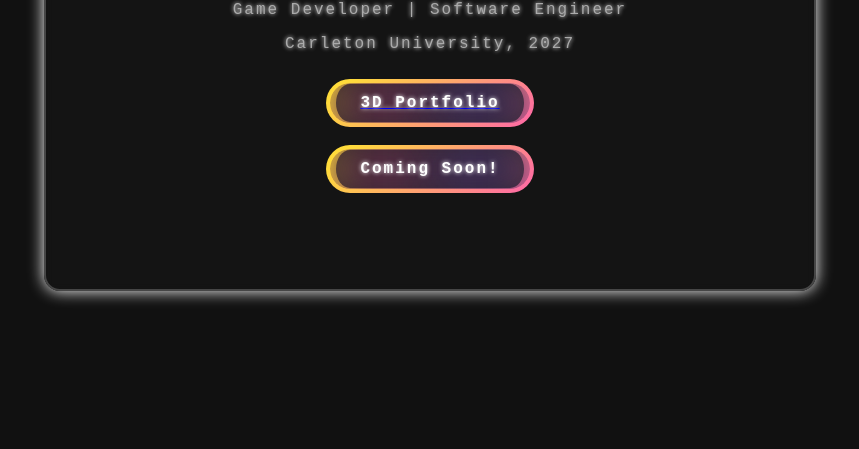
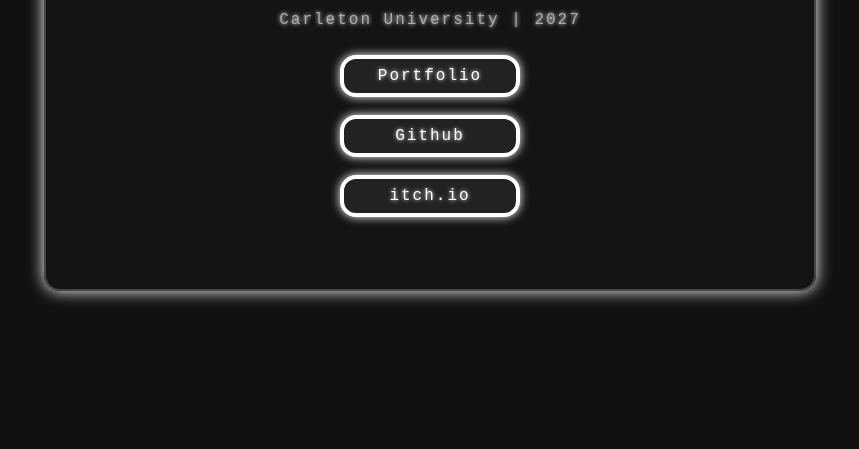
Before and after one commit to xQuilled/xquilled.github.io, a plain HTML site: page index.html in a window 1280 px wide. Shown: the part 351-800 px from the top of the page, without its empty margins (210-1069 px from the left). Drawn offline with Linux system fonts and the light colour scheme.

Commit message:
Modified button styling, added more links.

```diff
--- a/css/style.css
+++ b/css/style.css
@@ -1,6 +1,6 @@
 @font-face {
-  font-family: 'Ubuntu Mono';
-  src: url('https://fonts.googleapis.com/css2?family=Ubuntu+Mono&display=swap');
+  font-family: "Ubuntu Mono";
+  src: url("https://fonts.googleapis.com/css2?family=Ubuntu+Mono&display=swap");
 }
 
 body {
@@ -9,11 +9,10 @@ body {
   background-position: center;
   background-position: 50% 50%;
   background-repeat: repeat;
-  font-family: 'Ubuntu Mono', monospace;
-  ;
+  font-family: "Ubuntu Mono", monospace;
   font-size: 16px;
   letter-spacing: 2px;
-  color: #FFFFFF;
+  color: #ffffff;
   text-shadow: 0 0 4px white;
   color: #ababab;
 
@@ -39,14 +38,14 @@ body {
   background: rgba(50, 50, 50, 0.1);
   border: 2px solid;
   backdrop-filter: blur(2px);
-  box-shadow: 0px 0px 16px #FFF;
+  box-shadow: 0px 0px 16px #fff;
   border-radius: 16px;
   border-color: #464646;
 
   animation-duration: 0.8s;
-  animation-name: animate-pop;
+  animation-name: animate-opacity;
   backdrop-filter: blur(4px);
-  animation-timing-function: cubic-bezier(.26, .53, .74, 1.18);
+  animation-timing-function: cubic-bezier(0.26, 0.53, 0.74, 1.18);
 }
 
 h1 {
@@ -60,8 +59,7 @@ p {
   margin: 8px;
 }
 
-
-@keyframes animate-pop {
+@keyframes animate-opacity {
   0% {
     opacity: 0;
   }
@@ -71,113 +69,32 @@ p {
   }
 }
 
-.btn {
-  display: flex;
-  justify-content: center;
-  align-items: center;
-  width: 13rem;
-  overflow: hidden;
-  height: 3rem;
-  font-family: 'Ubuntu Mono', monospace;
-  background-size: 300% 300%;
-  backdrop-filter: blur(1rem);
-  border-radius: 5rem;
-  transition: 0.5s;
-  animation: gradient_301 5s ease infinite;
-  border: double 4px transparent;
-  background-image: linear-gradient(#212121, #212121), linear-gradient(137.48deg, #ffdb3b 10%, #FE53BB 45%, #8F51EA 67%, #0044ff 87%);
-  background-origin: border-box;
-  background-clip: content-box, border-box;
+button {
+  background-color: #222222;
+  box-shadow: 0 0 10px #ffffff;
+  border-radius: 16px;
+  border-width: 4px;
+  border-style: solid;
+  border-color: #fff;
+  color: #fff;
+  width: 180px;
+  font-family: "Ubuntu Mono", monospace;
+  font-size: 16px;
+  letter-spacing: 2px;
+  text-shadow: 0 0 4px #fff;
+  padding: 8px 16px;
+  scale: 1;
+  transition: all 0.4s;
 }
 
-#container-stars {
-  position: absolute;
-  z-index: -1;
-  width: 100%;
-  height: 100%;
-  overflow: hidden;
-  transition: 0.5s;
-  backdrop-filter: blur(1rem);
-  border-radius: 5rem;
+button:hover {
+  scale: 1.1;
+  background: linear-gradient(60deg, rgba(200, 200, 200, 1), rgba(0, 0, 0, 1));
+  box-shadow: 0 0 32px #ffffff;
 }
 
-strong {
-  z-index: 2;
-  font-size: 16px;
-  letter-spacing: 2px;
-  color: #FFFFFF;
-  text-shadow: 0 0 4px white;
+button:active {
+  scale: 1.05;
+  background: linear-gradient(50deg, rgba(200, 200, 200, 1), rgba(0, 0, 0, 1));
+  box-shadow: 0 0 32px #555555;
 }
-
-#glow {
-  position: absolute;
-  display: flex;
-  width: 12rem;
-}
-
-.circle {
-  width: 100%;
-  height: 30px;
-  filter: blur(2rem);
-  animation: pulse_3011 4s infinite;
-  z-index: -1;
-}
-
-.circle:nth-of-type(1) {
-  background: rgba(254, 83, 186, 0.636);
-}
-
-.circle:nth-of-type(2) {
-  background: rgba(142, 81, 234, 0.704);
-}
-
-.btn:hover #container-stars {
-  z-index: 1;
-  background-color: rgba(0, 0, 0, 0.5);
-}
-
-.btn:hover {
-  transform: scale(1.1)
-}
-
-.btn:active {
-  border: double 4px #FE53BB;
-  background-origin: border-box;
-  background-clip: content-box, border-box;
-  animation: none;
-}
-
-.btn:active .circle {
-  background: #FE53BB;
-}
-
-@keyframes gradient_301 {
-  0% {
-    background-position: 0% 50%;
-  }
-
-  50% {
-    background-position: 100% 50%;
-  }
-
-  100% {
-    background-position: 0% 50%;
-  }
-}
-
-@keyframes pulse_3011 {
-  0% {
-    transform: scale(0.75);
-    box-shadow: 0 0 0 0 rgba(0, 0, 0, 0.7);
-  }
-
-  70% {
-    transform: scale(1);
-    box-shadow: 0 0 0 10px rgba(0, 0, 0, 0);
-  }
-
-  100% {
-    transform: scale(0.75);
-    box-shadow: 0 0 0 0 rgba(0, 0, 0, 0);
-  }
-}
--- a/index.html
+++ b/index.html
@@ -1,6 +1,5 @@
 <!doctype html>
 <html lang="en">
-
   <head>
     <meta charset="UTF-8" />
     <title>Portfolio</title>
@@ -8,39 +7,20 @@
   </head>
 
   <div id="parallax">
-
     <body>
       <div class="container">
         <h1>Aly Tarfa</h1>
         <p>Game Developer | Software Engineer</p>
-        <p>Carleton University, 2027</p>
+        <p>Carleton University | 2027</p>
         <br />
-        <a href="3d/index.html">
-          <button class="btn">
-            <strong>3D Portfolio</strong>
-            <div id="container-stars">
-            </div>
-            <div id="glow">
-              <div class="circle"></div>
-              <div class="circle"></div>
-            </div>
-          </button>
-        </a>
+        <a href="3d"><button>Portfolio</button></a>
         <br />
-        <button class="btn">
-          <strong>Coming Soon!</strong>
-          <div id="container-stars">
-          </div>
-
-          <div id="glow">
-            <div class="circle"></div>
-            <div class="circle"></div>
-          </div>
+        <a href="https://github.com/xQuilled"><button>Github</button></a>
+        <br />
+        <a href="https://quilled.itch.io/"><button>itch.io</button></a>
       </div>
 
       <script src="css/parallax.js"></script>
     </body>
-
   </div>
-
 </html>
```
Lines whose indentation alone changed are shown as unchanged.
